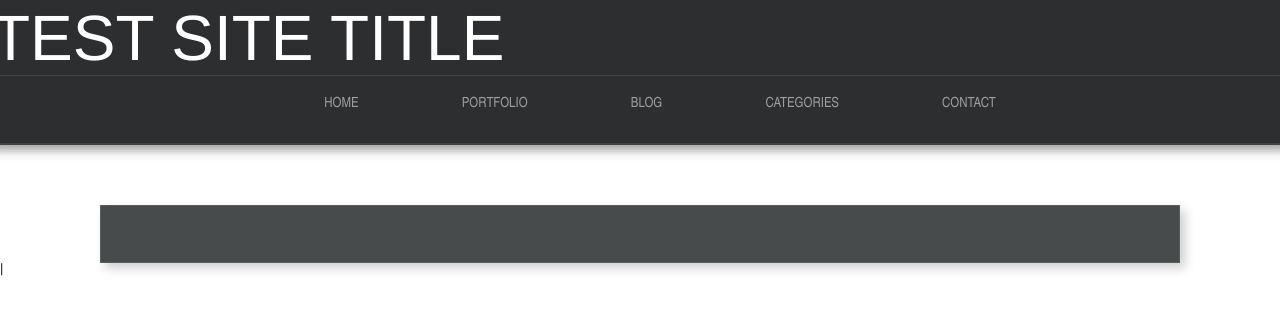
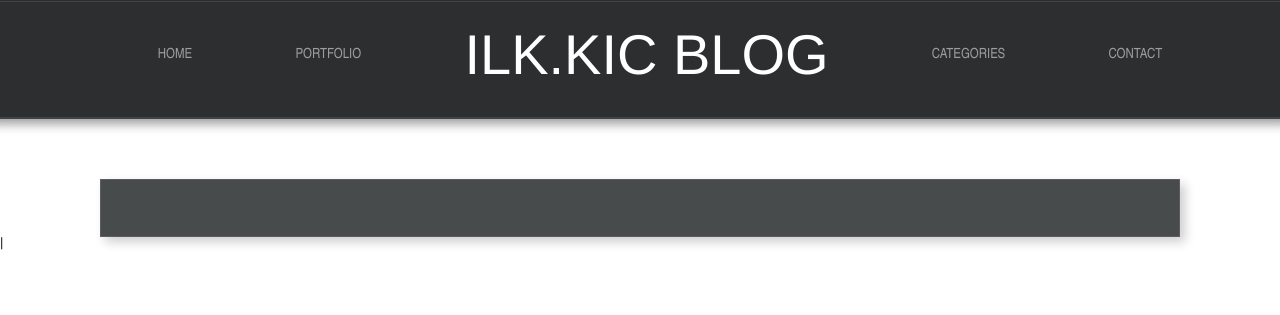
Before and after one commit to 23Suns/joshenderson.github.io, a PHP site: page /view.php?id=1 in a window 1280 px wide. Shown: the top 315 px of the page. Run offline with PHP 8.4, Linux system fonts and the light colour scheme; data that the repository does not hold is empty.

Commit message:
Added new header to view.php

```diff
--- a/view.php
+++ b/view.php
@@ -20,12 +20,11 @@
 		<title>Viewing post #<?="$id"?></title>
 	</head>
 	<header>
-		<div id="sitetitle"> <div id="titletext">Test Site Title</div></div>
 		<div id="navbar">
 			<ul>
 				<li><a>Home</a></li>
 				<li><a>Portfolio</a></li>
-				<li><a>Blog</a></li>
+				<li><span id="titletext">ILK.KIC BLOG</span></li>
 				<li><a>Categories</a></li>
 				<li><a>Contact</a></li>
 			</ul>
```
